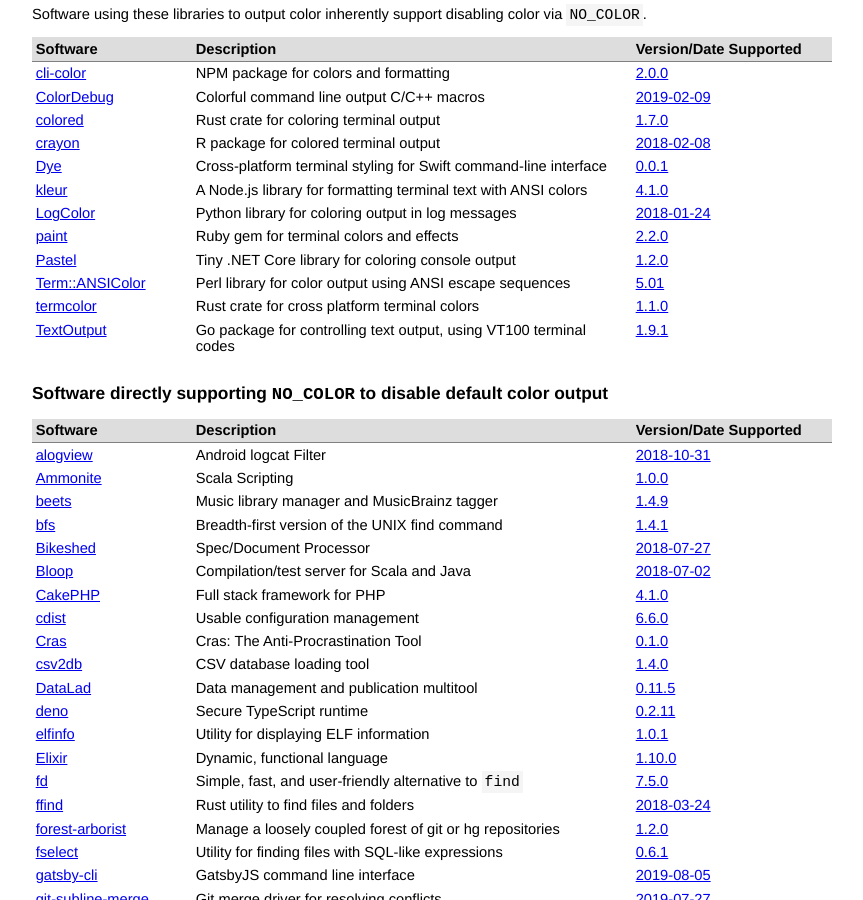
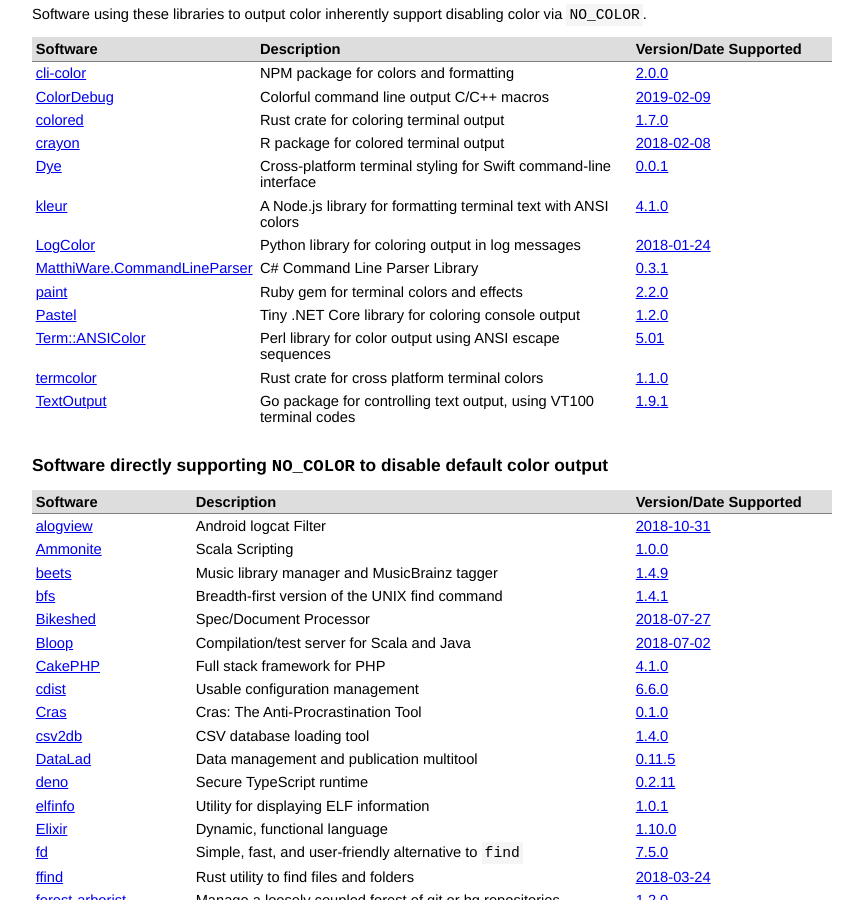
Before and after one commit to jcs/no_color, a Jekyll site: the page built from index.md, in a window 1280 px wide and 900 px high, scrolled down 428 px. Shown: the whole window, without its empty margins (208-1071 px from the left). Built offline with Jekyll 4.4.1, drawn with Linux system fonts in a browser that asks for light colours; our own code applies the rules of GitHub Pages for plain Markdown files.

Commit message:
Add MatthiWare.CommandLineParser library (#88)

```diff
--- a/index.md
+++ b/index.md
@@ -47,6 +47,7 @@ color via `NO_COLOR`.
 | [Dye](https://github.com/dduan/Dye) | Cross-platform terminal styling for Swift command-line interface | [0.0.1](https://github.com/dduan/Dye/releases/tag/0.0.1) |
 | [kleur](https://github.com/lukeed/kleur) | A Node.js library for formatting terminal text with ANSI colors | [4.1.0](https://github.com/lukeed/kleur/releases/tag/v4.1.0) |
 | [LogColor](https://github.com/induane/logcolor) | Python library for coloring output in log messages | [2018-01-24](https://github.com/induane/logcolor/commit/0092b0af2a1506eee2b0ca028b1cf51f78fc91fa) |
+| [MatthiWare.CommandLineParser](https://github.com/MatthiWare/CommandLineParser.Core) | C# Command Line Parser Library | [0.3.1](https://github.com/MatthiWare/CommandLineParser.Core/commit/240154043afadee1a581866f537b22048d2f69bc) |
 | [paint](https://github.com/janlelis/paint) | Ruby gem for terminal colors and effects | [2.2.0](https://github.com/janlelis/paint/tree/v2.2.0) |
 | [Pastel](https://github.com/silkfire/Pastel) | Tiny .NET Core library for coloring console output | [1.2.0](https://github.com/silkfire/Pastel/commit/8a89c2930a2b7ff2c6beae67e6c00fe1d74189d5) |
 | [Term::ANSIColor](https://metacpan.org/release/Term-ANSIColor) | Perl library for color output using ANSI escape sequences | [5.01](https://metacpan.org/changes/release/RRA/Term-ANSIColor-5.01) |
```
